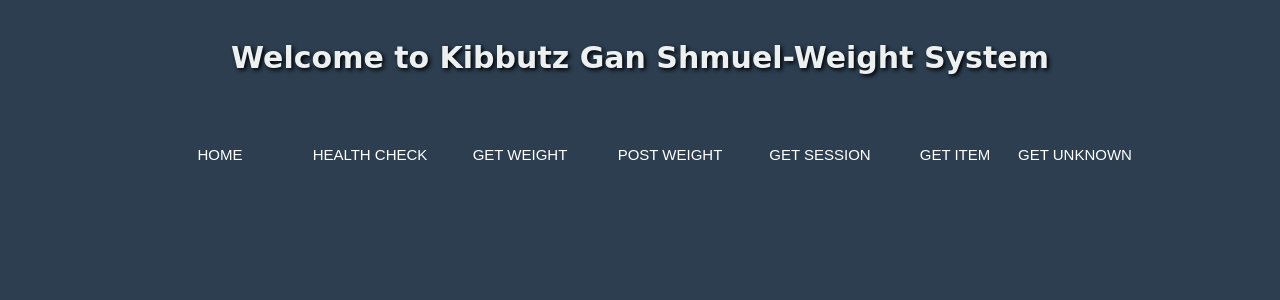
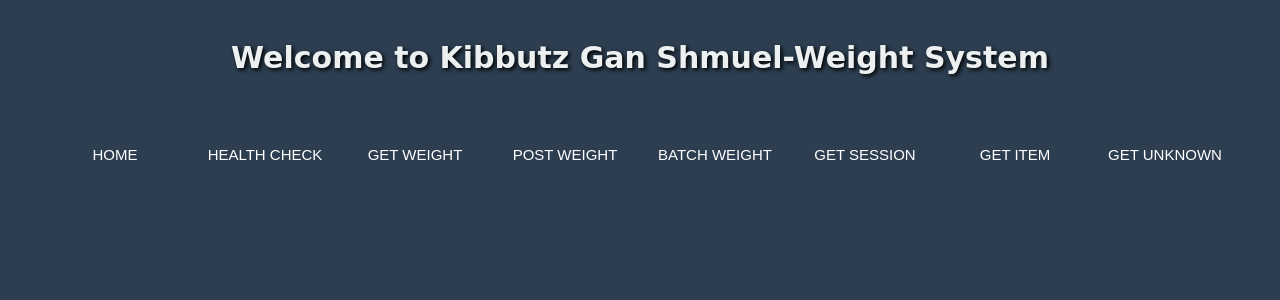
Before and after one commit to yairelmaliah/gan-shmuel-team-a, a Flask app: page / in a window 1280 px wide. Shown: the top 300 px of the page. Run offline with Flask 2, Linux system fonts and the light colour scheme.

Commit message:
added ui/batch-weight route

```diff
--- a/weight/app/templates/UI/batch-weight.html
+++ b/weight/app/templates/UI/batch-weight.html
@@ -67,7 +67,8 @@
   <button
     style="background-color: #4caf50;border: none;color: white;padding: 15px 32px;text-align: center;text-decoration: none;display: inline-block;margin: 4px 2px;cursor: pointer;"
     onclick="window.location='/'">HOME</button>
-  <h3>Please upload only csv/json files</h3>
+  <h3>Send Batch Weight</h3>
+  <h4>Please upload only csv/json files</h4>
   <div>
     <form id="pinform" class="main" method="POST">
       <label for="file">File Name</label>
--- a/weight/app/templates/UI/get-item.html
+++ b/weight/app/templates/UI/get-item.html
@@ -87,7 +87,6 @@
         <input type="text" id="to" name="to" placeholder="20220722190643" />
         <input id="sendBtn" type="submit" value="Submit" />
         <pre id="chatbox"></pre>
-        <p style="opacity: 0.5">You can try: 155-34-443, 202206241905</p>
       </form>
     </div>
   </body>
--- a/weight/app/templates/UI/get-session.html
+++ b/weight/app/templates/UI/get-session.html
@@ -79,7 +79,6 @@
         <input type="text" id="id" name="id" placeholder="10001" />
         <input id="sendBtn" type="submit" value="Submit" />
         <pre id="chatbox"></pre>
-        <p style="opacity: 0.5">You can try: 155-34-443, 202206241905</p>
       </form>
     </div>
   </body>
--- a/weight/app/templates/UI/get-unknown.html
+++ b/weight/app/templates/UI/get-unknown.html
@@ -66,7 +66,6 @@
       HOME
     </button>
     <h3>Get Unknown</h3>
-    <h4>Send your Session id</h4>
     <div>
       <form>
         <input id="sendBtn" type="submit" value="Submit" />
--- a/weight/app/templates/UI/get-weight.html
+++ b/weight/app/templates/UI/get-weight.html
@@ -87,7 +87,6 @@
         <input id="sendBtn" type="submit" value="Submit" />
         <pre id="chatbox"></pre>
 
-        <p style="opacity: 0.5">You can try: 155-34-443, 202206241905</p>
       </form>
     </div>
   </body>
--- a/weight/app/templates/UI/post-weight.html
+++ b/weight/app/templates/UI/post-weight.html
@@ -104,8 +104,8 @@
     >
       HOME
     </button>
-    <h3>Get Item</h3>
-    <h4>Send your truck/container id</h4>
+    <h3>Post Weight</h3>
+    <h4>Fill the form</h4>
     <div>
       <form>
         <label for="direction">Direction</label>
@@ -141,7 +141,6 @@
 
         <input id="sendBtn" type="submit" value="Submit" />
         <pre id="chatbox"></pre>
-        <p style="opacity: 0.5">You can try: 155-34-443, 202206241905</p>
       </form>
     </div>
   </body>
--- a/weight/app/templates/index.html
+++ b/weight/app/templates/index.html
@@ -6,7 +6,7 @@
         margin: 27px auto 0;
 
         position: relative;
-        width: 990px;
+        width: 1200px;
         height: 50px;
         border-radius: 8px;
         font-size: 0;
@@ -49,9 +49,15 @@
       }
 
       a:nth-child(6) {
-        width: 120px;
-      }      a:nth-child(7) {
-        width: 120px;
+        width: 150px;
+      }
+
+      a:nth-child(7) {
+        width: 150px;
+      }
+
+      a:nth-child(8) {
+        width: 150px;
       }
 
 
@@ -94,6 +100,7 @@
       <a href="{{ url_for('ui_get_health') }}">Health Check</a>
       <a href="{{ url_for('ui_get_weight') }}">Get Weight</a>
       <a href="{{ url_for('ui_post_weight') }}">Post Weight</a>
+      <a href="{{ url_for('ui_batch_weight') }}">Batch Weight</a>
       <a href="{{ url_for('ui_get_session') }}">Get Session</a>
       <a href="{{ url_for('ui_get_item') }}">Get Item</a>
       <a href="{{ url_for('ui_get_unknown') }}">Get Unknown</a>
```
